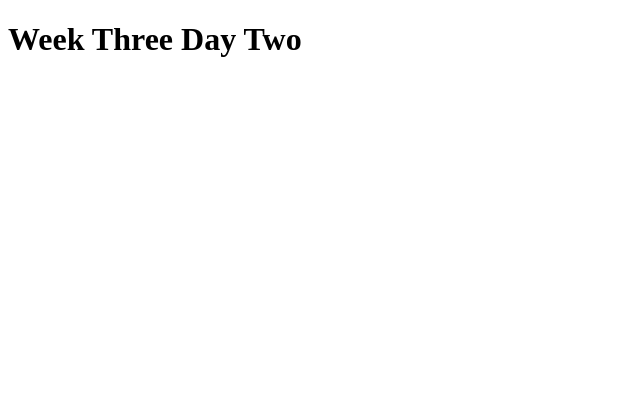
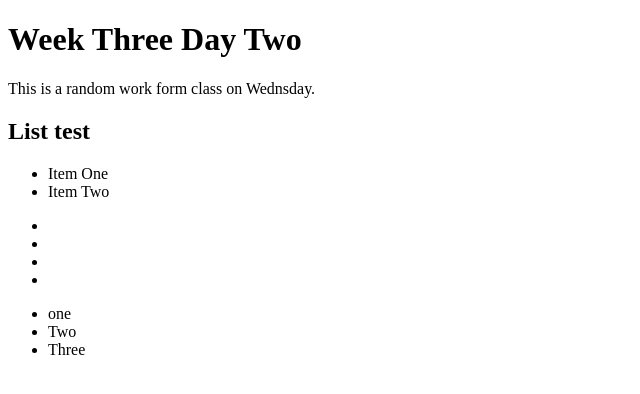
Before and after one commit to Agingalus/Agingalus.github.io, a plain HTML site: page week03-day02.html in a window 1280 px wide. Shown: the whole page, without its empty margins (0-640 px from the left). Drawn offline with Linux system fonts and the light colour scheme.

Commit message:
Changing items for week 3 day 2

```diff
--- a/week03-day02.html
+++ b/week03-day02.html
@@ -8,6 +8,24 @@
 </head>
 <body>
     <h1> Week Three Day Two</h1>
+    <p>This is a random work form class on Wednsday.</p>
 
+    <h2> List test</h2>
+
+    <ul>
+        <li>Item One</li>
+        <li>Item Two</li>
+    </ul>
+    <ul>
+        <li></li>
+        <li></li>
+        <li></li>
+        <li></li>
+    </ul>
+    <ul>
+        <li>one</li>
+        <li>Two</li>
+        <li>Three</li>
+    </ul>
 </body>
 </html>
```
